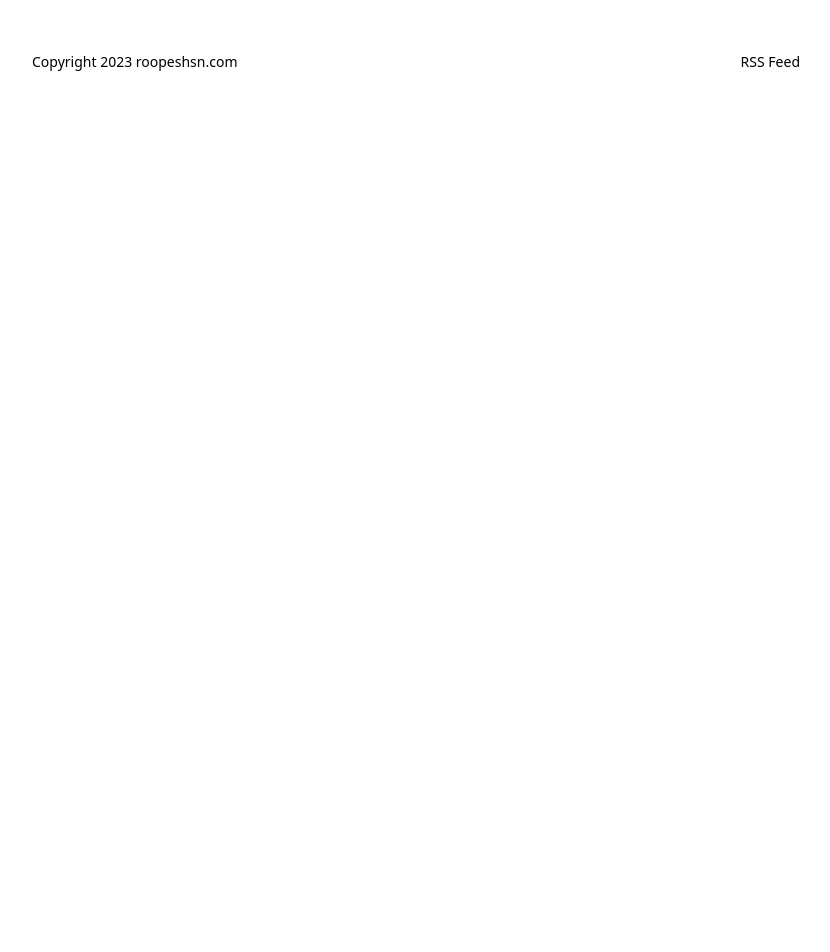
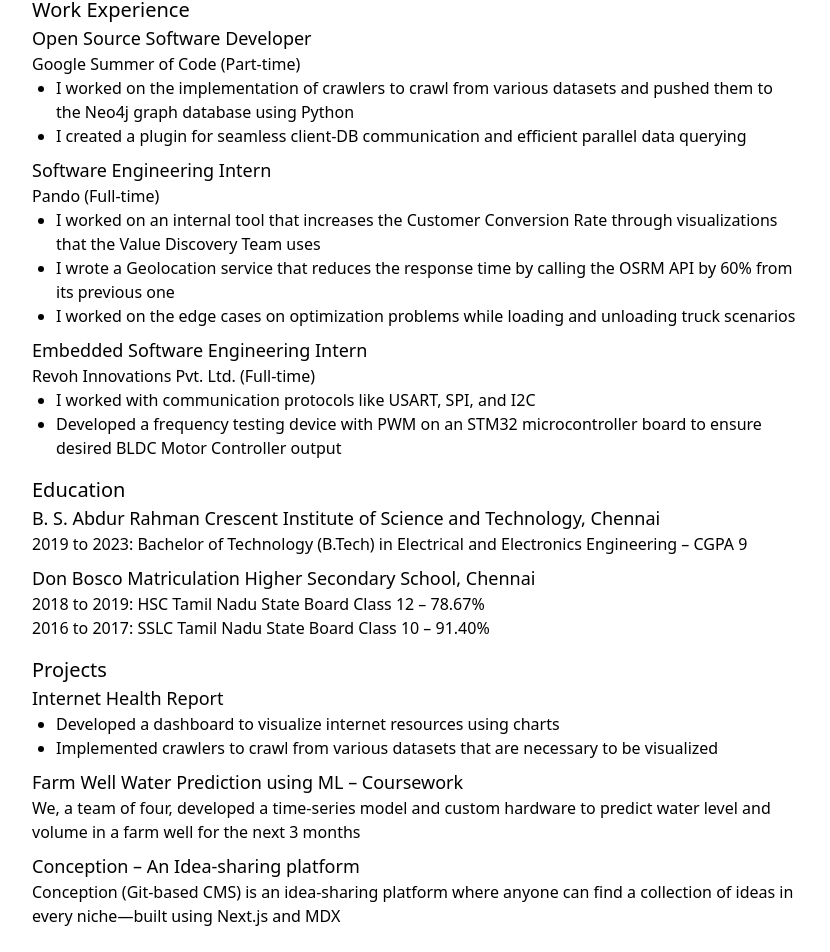
Before and after one commit to roopeshsn/roopeshsn.com, a SvelteKit app: page /resume in a window 1280 px wide. Shown: the part 140-1092 px from the top of the page, without its empty margins (224-1054 px from the left). Before the commit the page ends 800 px from the top, so only its background shows below. Built offline with nearby package versions, Linux system fonts and the light colour scheme.

Commit message:
added resume

```diff
--- /dev/null
+++ b/src/lib/byte.svelte
@@ -0,0 +1,14 @@
+<script>
+	export let path;
+	export let title;
+	export let summary;
+	export let createdAt;
+</script>
+
+<header class="text-xl">
+	<a href={path}>
+		{title}
+	</a>
+</header>
+<p class="text-gray-600">{summary}</p>
+<footer class="text-gray-600 text-sm">Published {createdAt}</footer>
--- a/src/lib/footer.svelte
+++ b/src/lib/footer.svelte
@@ -1,4 +1,3 @@
-<footer class="flex justify-between text-sm py-4 mt-8">
-	<div>Copyright 2023 roopeshsn.com</div>
-	<div>RSS Feed</div>
+<footer class="flex justify-between text-sm py-4 mt-8 text-gray-500">
+	<span>Copyright 2023 roopeshsn.com</span>
 </footer>
--- a/src/routes/+page.svelte
+++ b/src/routes/+page.svelte
@@ -1,4 +1,5 @@
 <script>
+	import Byte from '$lib/byte.svelte';
 	const bytes = [
 		{
 			title: 'What I learned doing GSoC?',
@@ -23,29 +24,28 @@
 	<div class="mt-8">
 		<h1 class="text-xl md:text-2xl">Welcome to one of my leased spaces on the Internet!</h1>
 		<div class="mt-4">
-			<h2 class="text-md md:text-xl">Hi! My name is Roopesh Saravanan.</h2>
-			<ul>
-				<li>I am a recent graduate in electrical and electronics engineering.</li>
-				<li>
-					I am passionate about both Hardware and Software engineering, particularly in Embedded
-					Systems, Computer Networking, Cloud, and the Web.
-				</li>
-			</ul>
+			<p>
+				Hi! My name is Roopesh Saravanan. I am a recent graduate in electrical and electronics
+				engineering. I am passionate about hardware and software engineering, particularly embedded
+				systems, networking, cloud computing, the web, and LLMs.
+			</p>
 		</div>
 	</div>
 
 	<div class="mt-8">
 		<h2 class="text-md md:text-lg">Recent Bytes</h2>
+		<p class="text-gray-600">
+			Bytes are a shorter form of a blog post that is not boring, clear, and concise.
+		</p>
 		<ul class="mt-4">
 			{#each recentBytes as byte}
 				<li class="px-4 py-4 mb-2 rounded-md border-2 border-gray-200 border-solid hover:shadow">
-					<header class="text-xl">
-						<a href={byte.path}>
-							{byte.meta.title}
-						</a>
-					</header>
-					<p>{byte.meta.summary}</p>
-					<footer>Published {byte.meta.createdAt}</footer>
+					<Byte
+						path={byte.path}
+						title={byte.meta.title}
+						summary={byte.meta.summary}
+						createdAt={byte.meta.createdAt}
+					/>
 				</li>
 			{/each}
 		</ul>
--- a/src/routes/bytes/+page.svelte
+++ b/src/routes/bytes/+page.svelte
@@ -1,22 +1,22 @@
 <script>
+	import Byte from '$lib/byte.svelte';
 	export let data;
 </script>
 
 <div class="mt-8">
 	<h1 class="text-xl md:text-2xl">Bytes</h1>
 	<p class="text-gray-600">
-		Bytes are a shorter form of a blog post, which is not boring, clear and concise.
+		Bytes are a shorter form of a blog post that is not boring, clear, and concise.
 	</p>
 	<ul class="mt-4">
 		{#each data.res as byte}
 			<li class="px-4 py-4 mb-2 rounded-md border-2 border-gray-200 border-solid hover:shadow">
-				<header class="text-xl">
-					<a href={byte.path}>
-						{byte.meta.title}
-					</a>
-				</header>
-				<p>{byte.meta.summary}</p>
-				<footer>Published {byte.meta.createdAt}</footer>
+				<Byte
+					path={byte.path}
+					title={byte.meta.title}
+					summary={byte.meta.summary}
+					createdAt={byte.meta.createdAt}
+				/>
 			</li>
 		{/each}
 	</ul>
--- a/src/routes/resume/+page.svelte
+++ b/src/routes/resume/+page.svelte
@@ -1,4 +1,112 @@
 <div class="mt-8">
-	<h1 class="text-xl md:text-2xl">Resume</h1>
-	<p>Will be availabe soon!</p>
+	<h1 class="text-xl md:text-2xl font-medium mb-4">Roopesh Saravanan</h1>
+
+	<div>
+		<h2 class="text-xl font-medium">Work Experience</h2>
+		<div>
+			<div>
+				<h4 class="text-lg font-medium">Open Source Software Developer</h4>
+				<p>Google Summer of Code (Part-time)</p>
+				<ul class="list-disc pl-6">
+					<li>
+						I worked on the implementation of crawlers to crawl from various datasets and pushed
+						them to the Neo4j graph database using Python
+					</li>
+					<li>
+						I created a plugin for seamless client-DB communication and efficient parallel data
+						querying
+					</li>
+				</ul>
+			</div>
+			<div class="my-2">
+				<h4 class="text-lg font-medium">Software Engineering Intern</h4>
+				<p>Pando (Full-time)</p>
+				<ul class="list-disc pl-6">
+					<li>
+						I worked on an internal tool that increases the Customer Conversion Rate through
+						visualizations that the Value Discovery Team uses
+					</li>
+					<li>
+						I wrote a Geolocation service that reduces the response time by calling the OSRM API by
+						60% from its previous one
+					</li>
+					<li>
+						I worked on the edge cases on optimization problems while loading and unloading truck
+						scenarios
+					</li>
+				</ul>
+			</div>
+			<div>
+				<h4 class="text-lg font-medium">Embedded Software Engineering Intern</h4>
+				<p>Revoh Innovations Pvt. Ltd. (Full-time)</p>
+				<ul class="list-disc pl-6">
+					<li>I worked with communication protocols like USART, SPI, and I2C</li>
+					<li>
+						Developed a frequency testing device with PWM on an STM32 microcontroller board to
+						ensure desired BLDC Motor Controller output
+					</li>
+				</ul>
+			</div>
+		</div>
+	</div>
+
+	<div class="my-4">
+		<h2 class="text-xl font-medium">Education</h2>
+		<div>
+			<div>
+				<h4 class="text-lg font-medium">
+					B. S. Abdur Rahman Crescent Institute of Science and Technology, Chennai
+				</h4>
+				<p>
+					2019 to 2023: Bachelor of Technology (B.Tech) in Electrical and Electronics Engineering –
+					CGPA 9
+				</p>
+			</div>
+
+			<div class="my-2">
+				<h4 class="text-lg font-medium">
+					Don Bosco Matriculation Higher Secondary School, Chennai
+				</h4>
+				<ul>
+					<li>2018 to 2019: HSC Tamil Nadu State Board Class 12 – 78.67%</li>
+					<li>2016 to 2017: SSLC Tamil Nadu State Board Class 10 – 91.40%</li>
+				</ul>
+			</div>
+		</div>
+	</div>
+
+	<div>
+		<h2 class="text-xl font-medium">Projects</h2>
+		<div>
+			<div>
+				<h4 class="text-lg font-medium">Internet Health Report</h4>
+				<ul class="list-disc pl-6">
+					<li>Developed a dashboard to visualize internet resources using charts</li>
+					<li>
+						Implemented crawlers to crawl from various datasets that are necessary to be visualized
+					</li>
+				</ul>
+			</div>
+
+			<div class="my-2">
+				<h4 class="text-lg font-medium">Farm Well Water Prediction using ML – Coursework</h4>
+				<ul>
+					<li>
+						We, a team of four, developed a time-series model and custom hardware to predict water
+						level and volume in a farm well for the next 3 months
+					</li>
+				</ul>
+			</div>
+
+			<div>
+				<h4 class="text-lg font-medium">Conception – An Idea-sharing platform</h4>
+				<ul>
+					<li>
+						Conception (Git-based CMS) is an idea-sharing platform where anyone can find a
+						collection of ideas in every niche—built using Next.js and MDX
+					</li>
+				</ul>
+			</div>
+		</div>
+	</div>
 </div>
```
